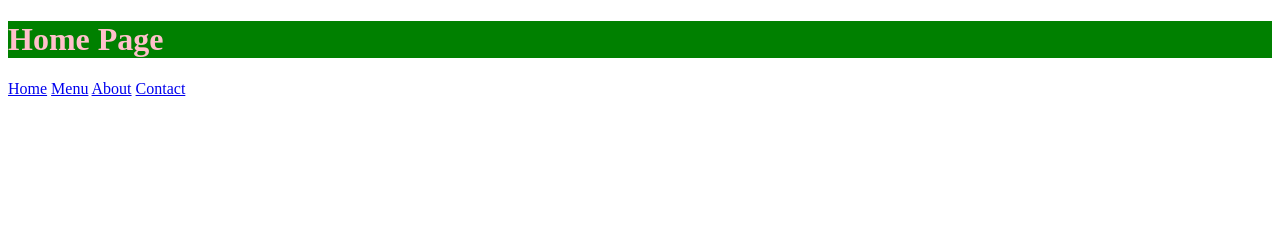
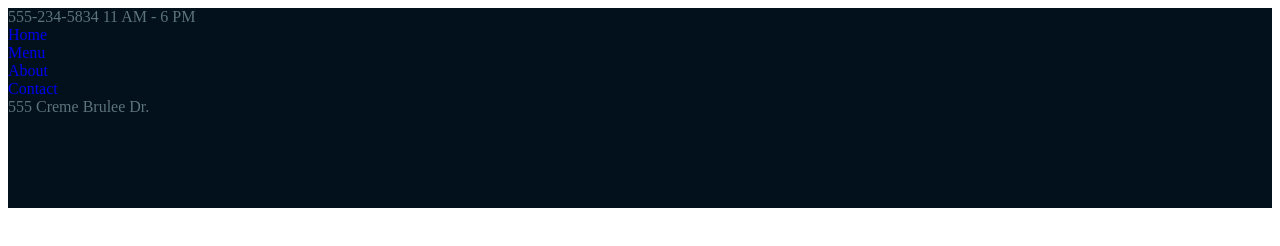
Before and after one commit to 107124/Introduction-to-HTML--0706PC3M, a plain HTML site: page index.html in a window 1280 px wide. Drawn offline with Linux system fonts and the light colour scheme.

Commit message:
added divs and classnames to home page and began to style the navigation bar

```diff
--- a/index.html
+++ b/index.html
@@ -9,12 +9,34 @@
 </head>
 
 <body>
-    <h1>Home Page</h1>
-    <a href="index.html">Home</a>
-    <a href="menu.html">Menu</a>
-    <a href="about.html">About</a>
-    <a href="contact.html">Contact</a>
+    <div class="nav-bar">
 
+        <div class="phone-hours-wrapper">
+
+            555-234-5834
+            11 AM - 6 PM
+
+        </div>
+
+        <div>
+            <!-- links wrapper -->
+            <div>
+                <a class="link" href="index.html">Home</a>
+            </div>
+            <div>
+                <a class="link" href="menu.html">Menu</a>
+            </div>
+            <div>
+                <a class="link" href="about.html">About</a>
+            </div>
+            <div>
+                <a class="link" href="contact.html">Contact</a>
+            </div>
+        </div>
+        <div class="address-wrapper">
+            555 Creme Brulee Dr.
+        </div>
+    </div>
 
 
 </body>
--- a/styles.css
+++ b/styles.css
@@ -1,8 +1,21 @@
-h1 {
-    color: pink;
-    background-color: green;
+/* Color Scheme:
+Dark Blue: #02111B
+Gray: #3F4045
+coffee brown: #30292F
+Cadet: #5D737E
+*/
+
+.nav-bar {
+    background-color: #02111b;
+    color: #5D737E;
+    height: 200px;
+
 }
 
-h2 {
-    color: blue;
+.phone-hours-wrapper {
+    color: #5D737E;
 }
+
+.link {
+    text-decoration: none;
+}
```
